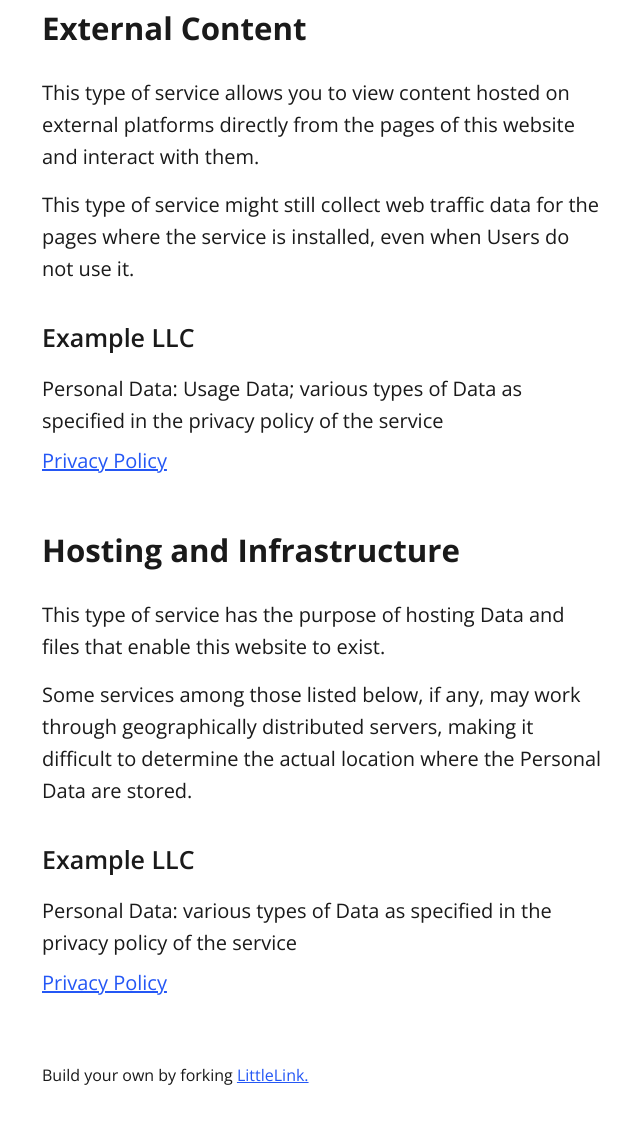
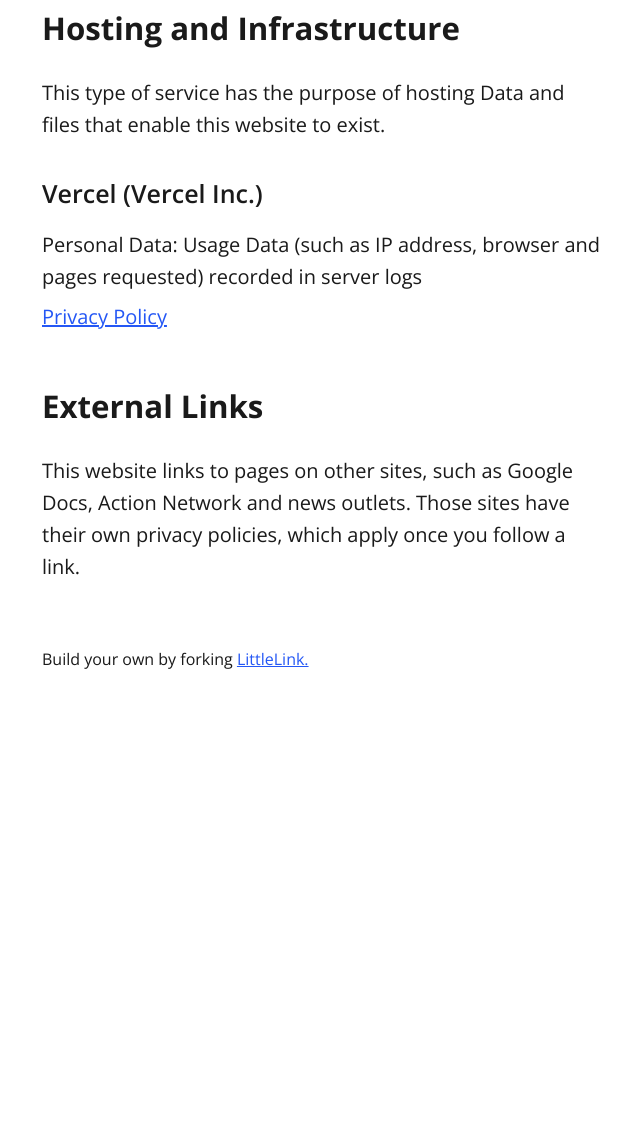
Before and after one commit to andrewcgraves/cer-links, a plain HTML site: page privacy.html in a window 1280 px wide. Shown: the part 637-1760 px from the top of the page, without its empty margins (318-958 px from the left). After the commit the page ends 1373 px from the top, so only its background shows below. Drawn offline with Linux system fonts and the light colour scheme.

Commit message:
docs(privacy): limit privacy policy to services the site uses
Drop the placeholder External Content section, name Vercel as the
host, add a note on outbound links, and retitle the page for Save
Metrolink.

Co-Authored-By: Claude Opus 5.5 <noreply@anthropic.com>

```diff
--- a/privacy.html
+++ b/privacy.html
@@ -14,12 +14,12 @@
     <meta name="viewport" content="width=device-width, initial-scale=1">
 
     <!-- Page Title - Change this to your name/brand (50-60 characters recommended) -->
-    <title>Privacy Policy | LittleLink</title>
+    <title>Privacy Policy | Save Metrolink</title>
     <link rel="icon" type="image/png" href="images/avatar.png"> <!-- Update this with your own favicon -->
 
 
     <!-- Meta Description - Write a description (150-160 characters recommended) -->
-    <meta name="description" content="Privacy policy and data collection information for LittleLink">
+    <meta name="description" content="Privacy policy and data collection information for Save Metrolink">
     <meta name="robots" content="noindex"> <!-- Since this is a utility page -->
 
     <!-- Browser UI Color - Matches the default light/dark theme backgrounds -->
@@ -53,28 +53,20 @@
           </ul>
         </section>
 
-        <section aria-labelledby="external-content-heading">
-          <h2 id="external-content-heading">External Content</h2>
-          <p>This type of service allows you to view content hosted on external platforms directly from the pages of this website and interact with them.</p>
-          <p>This type of service might still collect web traffic data for the pages where the service is installed, even when Users do not use it.</p>
+        <section aria-labelledby="hosting-heading">
+          <h2 id="hosting-heading">Hosting and Infrastructure</h2>
+          <p>This type of service has the purpose of hosting Data and files that enable this website to exist.</p>
 
-          <h3>Example LLC</h3>
+          <h3>Vercel (Vercel Inc.)</h3>
           <ul role="list">
-            <li>Personal Data: Usage Data; various types of Data as specified in the privacy policy of the service</li>
-            <li><a href="https://example.com/privacy/" target="_blank" rel="noopener">Privacy Policy</a></li>
+            <li>Personal Data: Usage Data (such as IP address, browser and pages requested) recorded in server logs</li>
+            <li><a href="https://vercel.com/legal/privacy-policy" target="_blank" rel="noopener">Privacy Policy</a></li>
           </ul>
         </section>
 
-        <section aria-labelledby="hosting-heading">
-          <h2 id="hosting-heading">Hosting and Infrastructure</h2>
-          <p>This type of service has the purpose of hosting Data and files that enable this website to exist.</p>
-          <p>Some services among those listed below, if any, may work through geographically distributed servers, making it difficult to determine the actual location where the Personal Data are stored.</p>
-
-          <h3>Example LLC</h3>
-          <ul role="list">
-            <li>Personal Data: various types of Data as specified in the privacy policy of the service</li>
-            <li><a href="https://example.com/privacy" target="_blank" rel="noopener">Privacy Policy</a></li>
-          </ul>
+        <section aria-labelledby="external-links-heading">
+          <h2 id="external-links-heading">External Links</h2>
+          <p>This website links to pages on other sites, such as Google Docs, Action Network and news outlets. Those sites have their own privacy policies, which apply once you follow a link.</p>
         </section>
 
         <footer>
```
